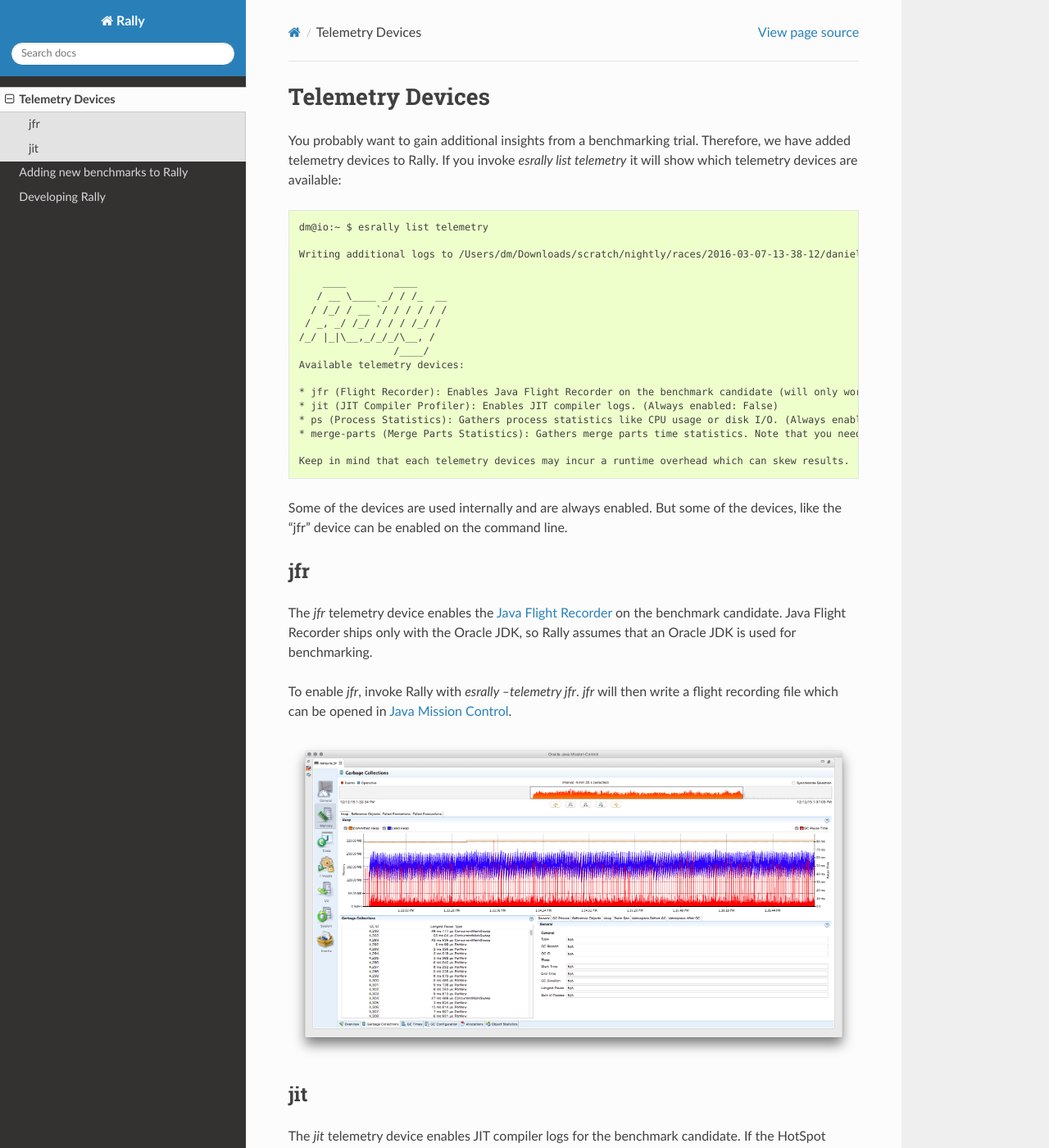
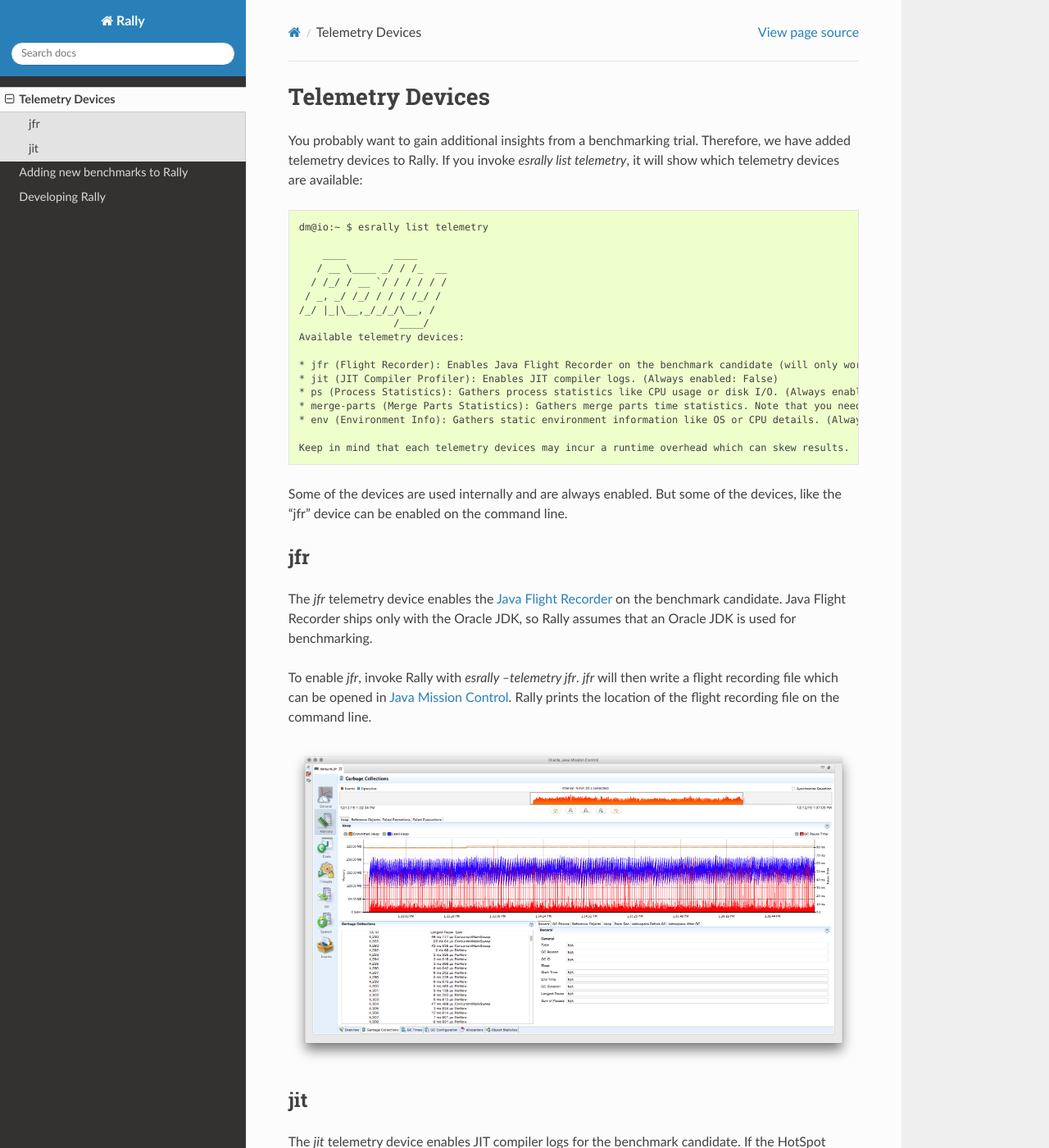
Before and after one commit to elastic/rally, a Sphinx documentation site: the page built from docs/telemetry.rst, in a window 1280 px wide and 1400 px high. Shown: the whole window at 82% size. Built offline with Sphinx 7.4.7 and the Read the Docs theme 2.0.0, drawn with Linux system fonts in a browser that asks for light colours.

Commit message:
Improve docs a bit

```diff
--- a/docs/telemetry.rst
+++ b/docs/telemetry.rst
@@ -2,11 +2,9 @@
 =================
 
 You probably want to gain additional insights from a benchmarking trial. Therefore, we have added telemetry devices to Rally. If you invoke
-`esrally list telemetry` it will show which telemetry devices are available::
+`esrally list telemetry`, it will show which telemetry devices are available::
 
     dm@io:~ $ esrally list telemetry
-
-    Writing additional logs to /Users/dm/Downloads/scratch/nightly/races/2016-03-07-13-38-12/daniel/logs/rally_out.log
 
         ____        ____
        / __ \____ _/ / /_  __
@@ -20,6 +18,7 @@
     * jit (JIT Compiler Profiler): Enables JIT compiler logs. (Always enabled: False)
     * ps (Process Statistics): Gathers process statistics like CPU usage or disk I/O. (Always enabled: True)
     * merge-parts (Merge Parts Statistics): Gathers merge parts time statistics. Note that you need to run a track setup which logs these data. (Always enabled: True)
+    * env (Environment Info): Gathers static environment information like OS or CPU details. (Always enabled: True)
 
     Keep in mind that each telemetry devices may incur a runtime overhead which can skew results.
 
@@ -32,7 +31,7 @@
 on the benchmark candidate. Java Flight Recorder ships only with the Oracle JDK, so Rally assumes that an Oracle JDK is used for benchmarking.
 
 To enable `jfr`, invoke Rally with `esrally --telemetry jfr`. `jfr` will then write a flight recording file which can be opened in
-`Java Mission Control <http://www.oracle.com/technetwork/java/javaseproducts/mission-control/java-mission-control-1998576.html>`_.
+`Java Mission Control <http://www.oracle.com/technetwork/java/javaseproducts/mission-control/java-mission-control-1998576.html>`_. Rally prints the location of the flight recording file on the command line.
 
 .. image:: jfr-es.png
    :alt: Sample Java Flight Recording
```
Also changed, not shown: CONTRIBUTING.md (+1 -1 lines).
